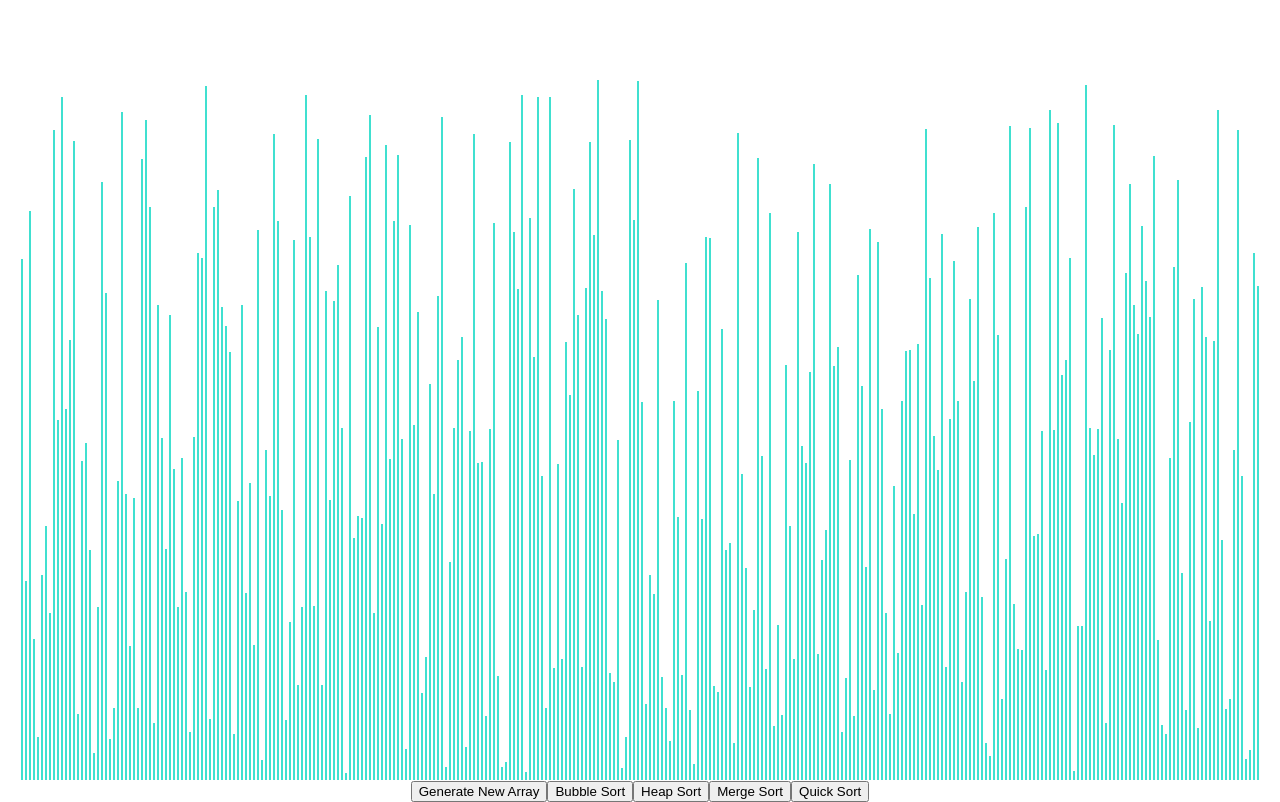
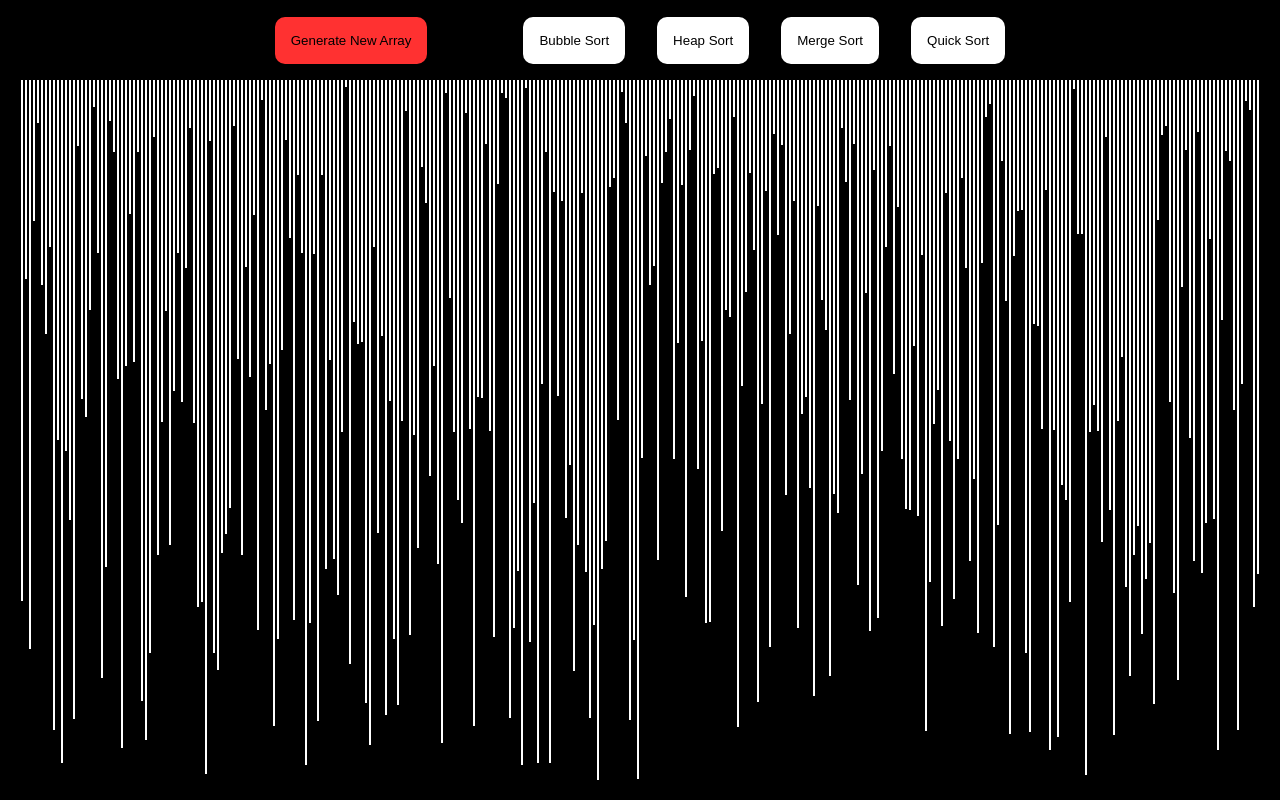
Before and after one commit to kamilkow1123/sorting-visualizer, a React (Create React App) app: page / in a window 1280 px wide. Built offline with nearby package versions, Linux system fonts and the light colour scheme.

Commit message:
Changing colors of the layout

```diff
--- a/src/App.css
+++ /dev/null
@@ -1,38 +0,0 @@
-.App {
-  text-align: center;
-}
-
-.App-logo {
-  height: 40vmin;
-  pointer-events: none;
-}
-
-@media (prefers-reduced-motion: no-preference) {
-  .App-logo {
-    animation: App-logo-spin infinite 20s linear;
-  }
-}
-
-.App-header {
-  background-color: #282c34;
-  min-height: 100vh;
-  display: flex;
-  flex-direction: column;
-  align-items: center;
-  justify-content: center;
-  font-size: calc(10px + 2vmin);
-  color: white;
-}
-
-.App-link {
-  color: #61dafb;
-}
-
-@keyframes App-logo-spin {
-  from {
-    transform: rotate(0deg);
-  }
-  to {
-    transform: rotate(360deg);
-  }
-}
--- a/src/App.js
+++ b/src/App.js
@@ -1,12 +1,7 @@
-import './App.css';
 import SortingVisualizer from './SortingVisualizer/SortingVisualizer';
 
 function App() {
-	return (
-		<div className="App">
-			<SortingVisualizer />
-		</div>
-	);
+	return <SortingVisualizer />;
 }
 
 export default App;
--- a/src/SortingVisualizer/SortingVisualizer.css
+++ b/src/SortingVisualizer/SortingVisualizer.css
@@ -1,11 +1,46 @@
+* {
+	box-sizing: border-box;
+	margin: 0;
+	padding: 0;
+}
+
+.hero {
+	background: #000;
+	height: 100vh;
+}
+
 .array-container {
 	display: flex;
-	align-items: flex-end;
+	align-items: flex-start;
 	justify-content: center;
-	margin-top: 10vh;
+	margin: 0 auto;
 }
 
 .array-bar {
 	width: 2px;
 	margin: 0 1px;
 }
+
+.navbar {
+	display: flex;
+	justify-content: center;
+	align-items: center;
+	background: black;
+	padding: 1rem;
+	width: 100%;
+	height: 10vh;
+}
+
+.btn {
+	border: none;
+	background: #fff;
+	padding: 1rem;
+	margin: 0 1rem;
+	cursor: pointer;
+	border-radius: 10px;
+}
+
+.btn:first-child {
+	background: #ff3131;
+	margin-right: 5rem;
+}
--- a/src/SortingVisualizer/SortingVisualizer.jsx
+++ b/src/SortingVisualizer/SortingVisualizer.jsx
@@ -9,10 +9,10 @@ const ANIMATION_SPEED_MS = 1;
 const NUMBER_OF_ARRAY_BARS = 310;
 
 // This is the main color of the array bars.
-const PRIMARY_COLOR = 'turquoise';
+const PRIMARY_COLOR = '#fff';
 
 // This is the color of array bars that are being compared throughout the animations.
-const SECONDARY_COLOR = 'red';
+const SECONDARY_COLOR = '#ff3131';
 
 export default class SortingVisualizer extends React.Component {
 	constructor(props) {
@@ -71,7 +71,24 @@ export default class SortingVisualizer extends React.Component {
 		const { array } = this.state;
 
 		return (
-			<div className="main">
+			<div className="hero">
+				<nav className="navbar">
+					<button className="btn" onClick={() => this.resetArray()}>
+						Generate New Array
+					</button>
+					<button className="btn" onClick={() => this.bubbleSort()}>
+						Bubble Sort
+					</button>
+					<button className="btn" onClick={() => this.heapSort()}>
+						Heap Sort
+					</button>
+					<button className="btn" onClick={() => this.mergeSort()}>
+						Merge Sort
+					</button>
+					<button className="btn" onClick={() => this.quickSort()}>
+						Quick Sort
+					</button>
+				</nav>
 				<div className="array-container">
 					{array.map((value, idx) => (
 						<div
@@ -81,11 +98,6 @@ export default class SortingVisualizer extends React.Component {
 						/>
 					))}
 				</div>
-				<button onClick={() => this.resetArray()}>Generate New Array</button>
-				<button onClick={() => this.bubbleSort()}>Bubble Sort</button>
-				<button onClick={() => this.heapSort()}>Heap Sort</button>
-				<button onClick={() => this.mergeSort()}>Merge Sort</button>
-				<button onClick={() => this.quickSort()}>Quick Sort</button>
 			</div>
 		);
 	}
--- a/src/index.css
+++ /dev/null
@@ -1,13 +0,0 @@
-body {
-  margin: 0;
-  font-family: -apple-system, BlinkMacSystemFont, 'Segoe UI', 'Roboto', 'Oxygen',
-    'Ubuntu', 'Cantarell', 'Fira Sans', 'Droid Sans', 'Helvetica Neue',
-    sans-serif;
-  -webkit-font-smoothing: antialiased;
-  -moz-osx-font-smoothing: grayscale;
-}
-
-code {
-  font-family: source-code-pro, Menlo, Monaco, Consolas, 'Courier New',
-    monospace;
-}
--- a/src/index.js
+++ b/src/index.js
@@ -1,6 +1,5 @@
 import React from 'react';
 import ReactDOM from 'react-dom';
-import './index.css';
 import App from './App';
 
 ReactDOM.render(
```
Also changed, not shown: src/logo.svg (deleted), 1 other file (tests, documents, lock files or other folders).
